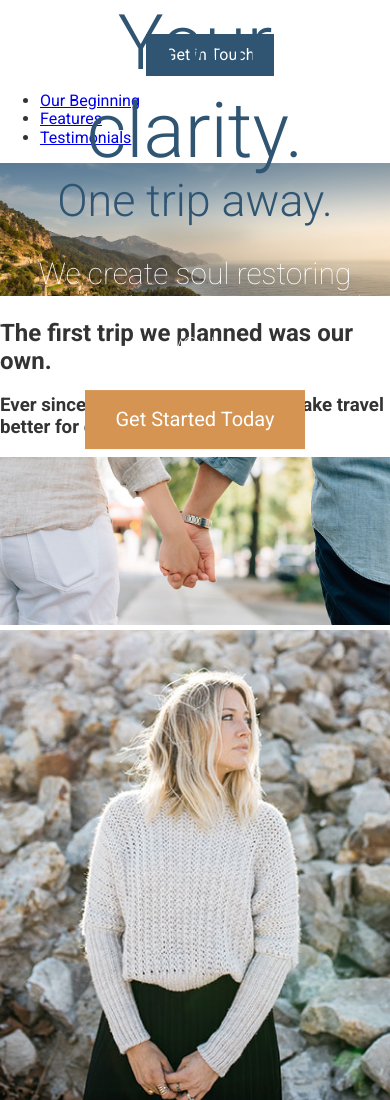
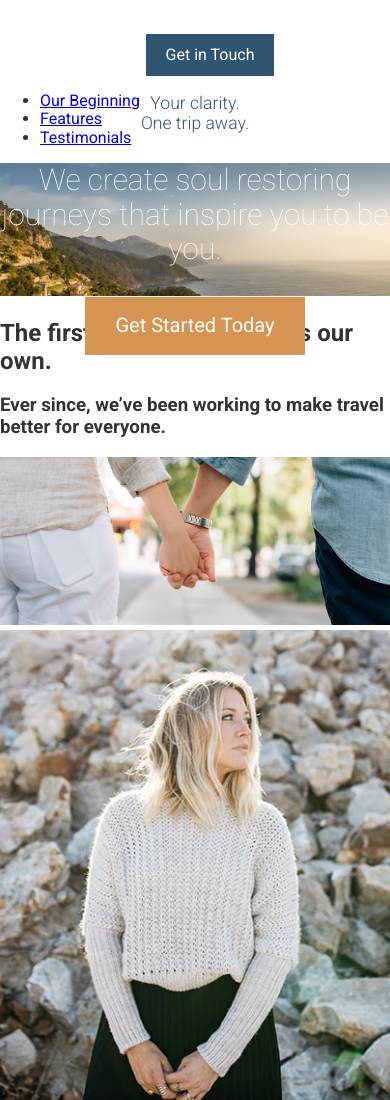
Before and after one commit to Anesti22/Git, a website: page app/index.html in a window 390 px wide. Shown: the top 1100 px of the page. Drawn offline with Linux system fonts and the light colour scheme.

Commit message:
Update Mobile first thing

```diff
--- /dev/null
+++ b/app/assets/styles/base/_mixins.css
@@ -0,0 +1,20 @@
+@define-mixin atSmall {
+    @media (min-width: 530px) {
+        @mixin-content;
+    }
+}
+
+
+@define-mixin atMedium {
+    @media (min-width: 800px) {
+        @mixin-content;
+    }
+}
+
+
+
+@define-mixin atLarge {
+    @media (min-width: 1200px) {
+        @mixin-content;
+    }
+}
--- a/app/assets/styles/modules/_large-hero.css
+++ b/app/assets/styles/modules/_large-hero.css
@@ -14,15 +14,27 @@
     &__title {
         font-weight: 300;
         color: $mainBlue;
-        font-size: 4.8rem;
+        font-size: 1.1rem;
         margin: 0;
+        @mixin atSmall {
+            font-size: 2rem;
+        }
+        @mixin atMedium {
+            font-size: 3.2rem;
+        }
+        @mixin atLarge {
+            font-size: 4.8rem;
+        }
     }
 
     &__subtitle {
         font-weight: 300;
         color: $mainBlue;
-        font-size: 2.8rem;
+        font-size: 1.1rem;
         margin: 0;
+        @mixin atSmall {
+            font-size: 2.9rem;
+        }
     }
 
     &__desctiption {
--- a/app/assets/styles/styles.css
+++ b/app/assets/styles/styles.css
@@ -1,5 +1,6 @@
 @import 'normalize.css';
 @import 'base/_global';
 @import 'base/_variables';
+@import 'base/_mixins';
 @import 'modules/_large-hero';
 @import 'modules/_btn';
--- a/app/temp/styles/styles.css
+++ b/app/temp/styles/styles.css
@@ -452,15 +452,43 @@ img {
 .large-hero__title {
         font-weight: 300;
         color: #2f5572;
-        font-size: 4.8rem;
+        font-size: 1.1rem;
         margin: 0;
+    }
+
+@media (min-width: 530px) {
+
+.large-hero__title {
+            font-size: 2rem
+    }
+    }
+
+@media (min-width: 800px) {
+
+.large-hero__title {
+            font-size: 3.2rem
+    }
+    }
+
+@media (min-width: 1200px) {
+
+.large-hero__title {
+            font-size: 4.8rem
+    }
     }
 
 .large-hero__subtitle {
         font-weight: 300;
         color: #2f5572;
-        font-size: 2.8rem;
+        font-size: 1.1rem;
         margin: 0;
+    }
+
+@media (min-width: 530px) {
+
+.large-hero__subtitle {
+            font-size: 2.9rem
+    }
     }
 
 .large-hero__desctiption {
--- a/gulp/tasks/styles.js
+++ b/gulp/tasks/styles.js
@@ -3,11 +3,12 @@ var gulp = require('gulp'),
     autoprefixer = require('autoprefixer'),
     postCssVars = require('postcss-simple-vars'),
     postNested = require('postcss-nested'),
-    postImport = require('postcss-import');
+    postImport = require('postcss-import'),
+    mixins = require('postcss-mixins');
 
 gulp.task('styles', function() {
     return gulp.src('./app/assets/styles/styles.css')
-    .pipe(postcss([postImport, postCssVars, postNested, autoprefixer]))
+    .pipe(postcss([postImport, mixins, postCssVars, postNested, autoprefixer]))
     .on('error', function(errorInfo){
         console.log(errorInfo.toString());
         this.emit('end');
--- a/package.json
+++ b/package.json
@@ -15,6 +15,7 @@
     "gulp-postcss": "^8.0.0",
     "gulp-watch": "^5.0.1",
     "postcss-import": "^12.0.1",
+    "postcss-mixins": "^6.2.3",
     "postcss-nested": "^4.2.1",
     "postcss-simple-vars": "^5.0.2"
   }
```
Also changed, not shown: 1 other file.
